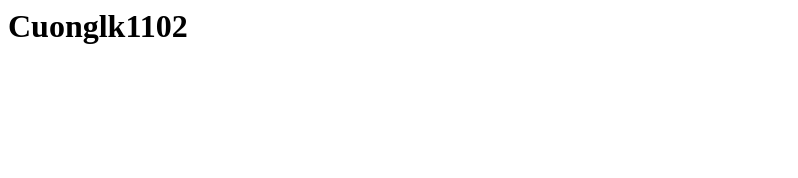
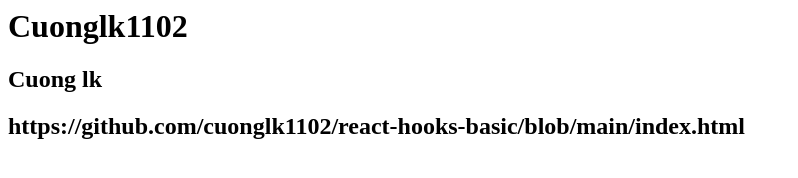
Before and after one commit to cuonglk1102/react-hooks-basic, a plain HTML site: page index.html in a window 1280 px wide. Shown: the whole page, without its empty margins (0-798 px from the left). Drawn offline with Linux system fonts and the light colour scheme.

Commit message:
Update index.html

```diff
--- a/index.html
+++ b/index.html
@@ -1 +1,2 @@
 <h1>Cuonglk1102</h1>
+<h2>Cuong lk<h2>https://github.com/cuonglk1102/react-hooks-basic/blob/main/index.html
```
